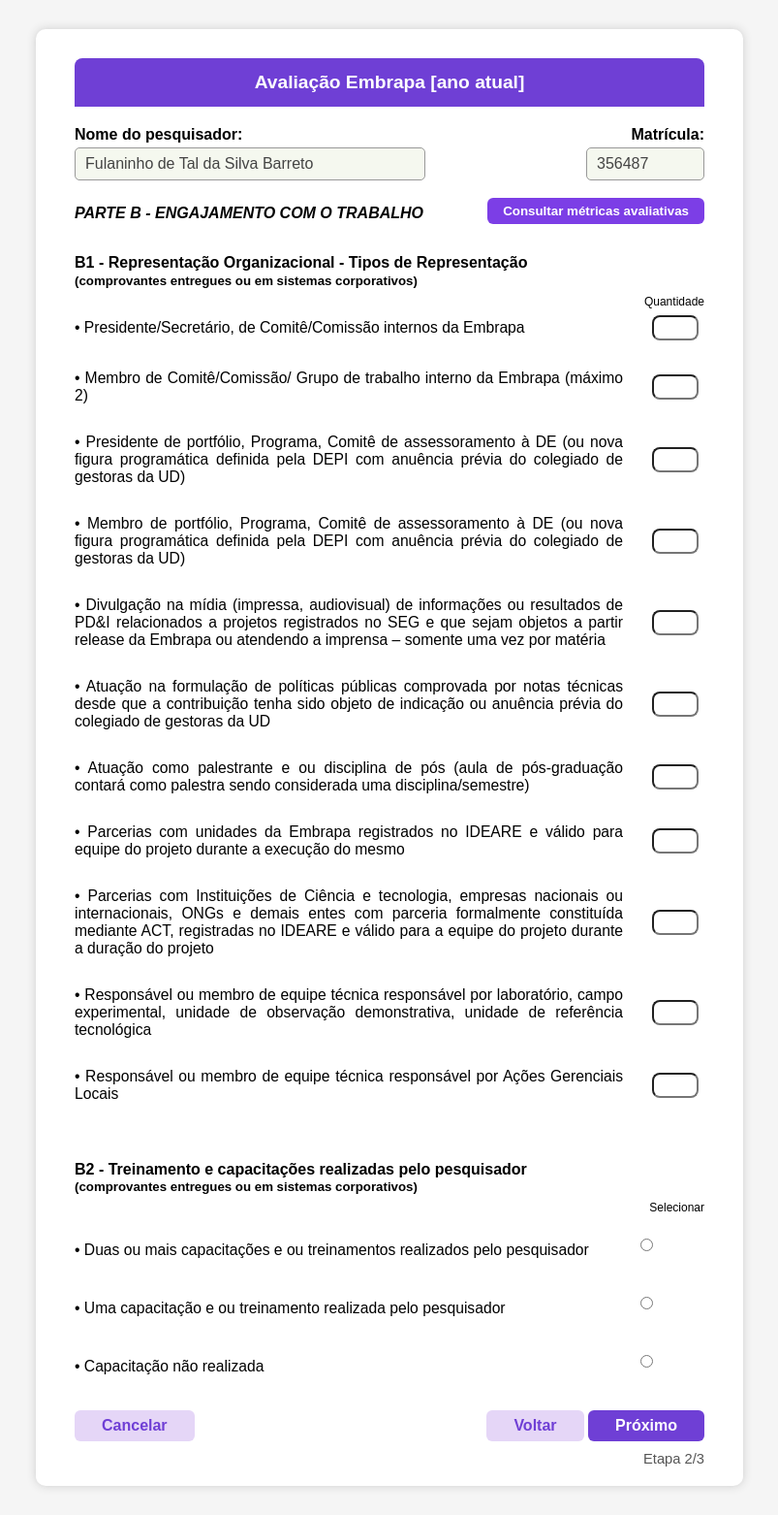
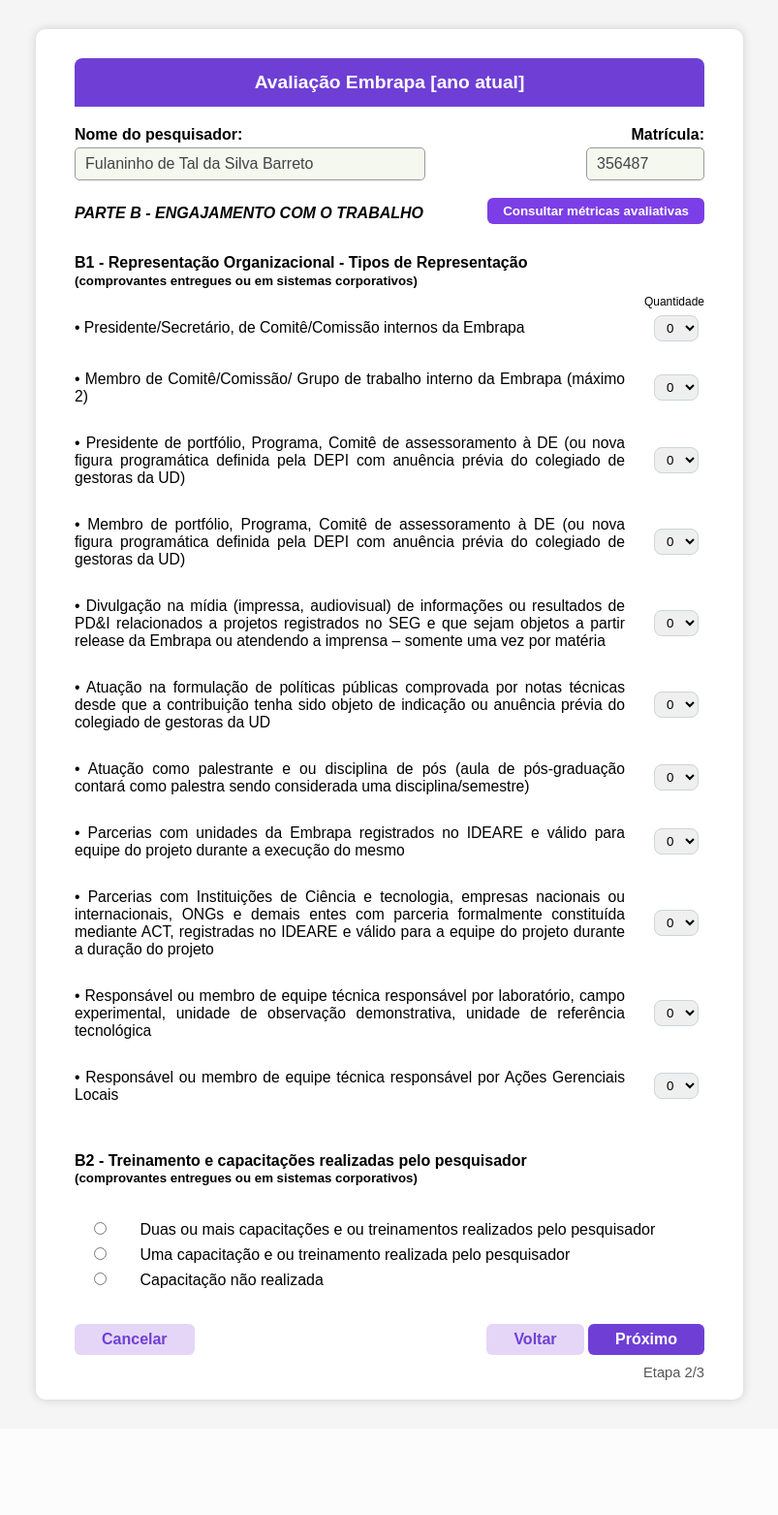
Before and after one commit to AnnaCarolinaSG/AvaliaQuick, a Django app: page /formB/ in a window 1280 px wide. Shown: the whole page at 97% size, without its empty margins (238-1041 px from the left). After the commit the page ends 1448 px from the top, so only its background shows below. Run offline with Django 5.2, Linux system fonts and the light colour scheme.

Commit message:
Formularios prontos - restaurados

```diff
--- a/formulario/forms.py
+++ b/formulario/forms.py
@@ -3,7 +3,7 @@ from symtable import Class
 from django import forms
 from .models import Formulario_A, Formulario_B, Formulario_C, QUANTIDADE_CHOICES, SELECAO_UNICA_CHOICES, SELECAO_CHOICES, PORCENTAGEM_CHOICES, VALOR_CONTRATO_CONVENIO_CHOICES, VALOR_RECURSOS_FINANCEIROS_COMPROVADOS_CHOICES
 
-widget_config = forms.Select(attrs={'class': 'widget-quantidade'})
+widget_config = forms.Select(attrs={'class': 'widget-quantidade', 'id': 'selecao_multipla'})
 widget_checkbox_redondo = forms.CheckboxInput(attrs={'class': 'checkbox-redondo'})
 
 
@@ -11,23 +11,23 @@ class FormularioAForm(forms.ModelForm):
 
     visao_sistemica = forms.ChoiceField(
         choices=SELECAO_CHOICES,
-        widget=forms.RadioSelect(attrs={'class': 'radios-inline'})
+        widget=forms.RadioSelect(attrs={'class': 'radios-inline', 'id': 'selecao_multipla'})
     )
     visao_analitica = forms.ChoiceField(
         choices=SELECAO_CHOICES,
-        widget=forms.RadioSelect(attrs={'class': 'radios-inline'})
+        widget=forms.RadioSelect(attrs={'class': 'radios-inline', 'id': 'selecao_multipla'})
     )
     foco_planejamento = forms.ChoiceField(
         choices=SELECAO_CHOICES,
-        widget=forms.RadioSelect(attrs={'class': 'radios-inline'})
+        widget=forms.RadioSelect(attrs={'class': 'radios-inline', 'id': 'selecao_multipla'})
     )
     orientacao_mudancas = forms.ChoiceField(
         choices=SELECAO_CHOICES,
-        widget=forms.RadioSelect(attrs={'class': 'radios-inline'})
+        widget=forms.RadioSelect(attrs={'class': 'radios-inline','id': 'selecao_multipla'})
     )
     relacoes_colaboracao = forms.ChoiceField(
         choices=SELECAO_CHOICES,
-        widget=forms.RadioSelect(attrs={'class': 'radios-inline'})
+        widget=forms.RadioSelect(attrs={'class': 'radios-inline', 'id': 'selecao_multipla'})
     )
 
     class Meta:
--- a/formulario/models.py
+++ b/formulario/models.py
@@ -33,7 +33,7 @@ VALOR_RECURSOS_FINANCEIROS_COMPROVADOS_CHOICES = [
 ]
 
 class Formulario_A(models.Model):
-    avaliacao = models.ForeignKey(Pendentes, on_delete=models.CASCADE)
+    #avaliacao = models.ForeignKey(Pendentes, on_delete=models.CASCADE, null=True)
     visao_sistemica = models.PositiveIntegerField(choices=SELECAO_CHOICES, null=False, blank=False)
     visao_analitica = models.PositiveIntegerField(choices=SELECAO_CHOICES,null=False, blank=False)
     foco_planejamento = models.PositiveIntegerField(choices=SELECAO_CHOICES,null=False, blank=False)
@@ -47,7 +47,7 @@ class Formulario_A(models.Model):
 
 class Formulario_B(models.Model):
     #Parte B1
-    avaliacao = models.ForeignKey(Pendentes, on_delete=models.CASCADE)
+    #avaliacao = models.ForeignKey(Pendentes, on_delete=models.CASCADE, null=True)
 
     presidente_comite = models.PositiveIntegerField(choices=QUANTIDADE_CHOICES, null=False, blank=False)
     membro_comite = models.PositiveIntegerField(choices=QUANTIDADE_CHOICES, null=False, blank=False)
@@ -66,7 +66,7 @@ class Formulario_B(models.Model):
 
 class Formulario_C(models.Model):
 
-    avaliacao = models.ForeignKey(Pendentes, on_delete=models.CASCADE)
+    #avaliacao = models.ForeignKey(Pendentes, on_delete=models.CASCADE)
     #Parte C1
     atuacao_editor = models.IntegerField(choices=QUANTIDADE_CHOICES, null=False, blank=False)
     clareza_coesao = models.IntegerField(choices=PORCENTAGEM_CHOICES, null=False, blank=False)
--- a/formulario/templates/formulario/base.html
+++ b/formulario/templates/formulario/base.html
@@ -138,7 +138,12 @@
           padding: 0;
           box-sizing: border-box;
         }
-
+         div#selecao_multipla{
+            display: flex;
+            flex-direction: row;
+             margin-top: 15px;
+             margin-bottom: 35px;
+        }
 
 
         .radio-group label {
--- a/formulario/templates/formulario/formB.html
+++ b/formulario/templates/formulario/formB.html
@@ -23,7 +23,7 @@
             • Presidente/Secretário, de Comitê/Comissão internos da Embrapa
         </div>
         <div class="coluna_quantidade">
-            {% include "./input_types/_quantidade.html" with field_name="presidente_comite" max=10 %}
+            {{ form.presidente_comite }}
         </div>
     </div>
 
@@ -32,7 +32,7 @@
             • Membro de Comitê/Comissão/ Grupo de trabalho interno da Embrapa (máximo 2)
         </div>
         <div class="coluna_quantidade">
-            {% include "./input_types/_quantidade.html" with field_name="membro_comite" max=2 %}
+            {{ form.membro_comite }}
         </div>
     </div>
 
@@ -41,7 +41,7 @@
             • Presidente de portfólio, Programa, Comitê de assessoramento à DE (ou nova figura programática definida pela DEPI com anuência prévia do colegiado de gestoras da UD)
         </div>
         <div class="coluna_quantidade">
-            {% include "./input_types/_quantidade.html" with field_name="presidente_portifolio" max=10 %}
+            {{ form.presidente_portifolio }}
         </div>
     </div>
 
@@ -50,7 +50,7 @@
             • Membro de portfólio, Programa, Comitê de assessoramento à DE (ou nova figura programática definida pela DEPI com anuência prévia do colegiado de gestoras da UD)
         </div>
         <div class="coluna_quantidade">
-            {% include "./input_types/_quantidade.html" with field_name="membro_portifolio" max=10 %}
+            {{ form.membro_portifolio }}
         </div>
     </div>
 
@@ -59,7 +59,7 @@
             • Divulgação na mídia (impressa, audiovisual) de informações ou resultados de PD&I relacionados a projetos registrados no SEG e que sejam objetos a partir release da Embrapa ou atendendo a imprensa – somente uma vez por matéria
         </div>
         <div class="coluna_quantidade">
-            {% include "./input_types/_quantidade.html" with field_name="divulgacao_midea" max=10 %}
+            {{ form.divulgacao_midea }}
         </div>
     </div>
 
@@ -68,7 +68,7 @@
             • Atuação na formulação de políticas públicas comprovada por notas técnicas desde que a contribuição tenha sido objeto de indicação ou anuência prévia do colegiado de gestoras da UD
         </div>
         <div class="coluna_quantidade">
-            {% include "./input_types/_quantidade.html" with field_name="formulacao_politicas" max=10 %}
+            {{ form.formulacao_politicas }}
         </div>
     </div>
 
@@ -77,7 +77,7 @@
             • Atuação como palestrante e ou disciplina de pós (aula de pós-graduação contará como palestra sendo considerada uma disciplina/semestre)
         </div>
         <div class="coluna_quantidade">
-            {% include "./input_types/_quantidade.html" with field_name="palestrante_disciplina_pos" max=10 %}
+            {{ form.palestrante_disciplina_pos }}
         </div>
     </div>
 
@@ -86,7 +86,7 @@
             • Parcerias com unidades da Embrapa registrados no IDEARE e válido para equipe do projeto durante a execução do mesmo
         </div>
         <div class="coluna_quantidade">
-            {% include "./input_types/_quantidade.html" with field_name="parcerias_embrapa" max=10 %}
+            {{ form.parcerias_embrapa }}
         </div>
     </div>
 
@@ -95,7 +95,7 @@
             • Parcerias com Instituições de Ciência e tecnologia, empresas nacionais ou internacionais, ONGs e demais entes com parceria formalmente constituída mediante ACT, registradas no IDEARE e válido para a equipe do projeto durante a duração do projeto
         </div>
         <div class="coluna_quantidade">
-            {% include "./input_types/_quantidade.html" with field_name="parcerias_instituicoes" max=10 %}
+            {{ form.parcerias_intituicoes }}
         </div>
     </div>
 
@@ -104,7 +104,7 @@
             • Responsável ou membro de equipe técnica responsável por laboratório, campo experimental, unidade de observação demonstrativa, unidade de referência tecnológica
         </div>
         <div class="coluna_quantidade">
-            {% include "./input_types/_quantidade.html" with field_name="responsavel_laboratorio" max=10 %}
+            {{ form.responsavel_laboratorio }}
         </div>
     </div>
 
@@ -113,47 +113,18 @@
             • Responsável ou membro de equipe técnica responsável por Ações Gerenciais Locais
         </div>
         <div class="coluna_quantidade">
-            {% include "./input_types/_quantidade.html" with field_name="acoes_gerenciais_locais" max=10 %}
+            {{ form.acoes_gerenciais_locais }}
         </div>
     </div>
 
     <!--=============================================================================================================== -->
 
     <div>
-        <h4 style="margin-top: 60px">B2 - Treinamento e capacitações realizadas pelo pesquisador</h4>
-        <h5 style="margin-top: -20px;margin-bottom: -5px">(comprovantes entregues ou em sistemas corporativos)</h5>
+        <h4 style="margin-top: 50px">B2 - Treinamento e capacitações realizadas pelo pesquisador</h4>
+        <h5 style="margin-top: -20px;margin-bottom: 35px">(comprovantes entregues ou em sistemas corporativos)</h5>
     </div>
 
-    <div style="justify-content: right; display: flex;">
-        <p style="font-size: 12px;">Selecionar</p>
-    </div>
-
-    <div class="parametro_quant" style="margin-top: 10px">
-        <div class="parametro-desc">
-            • Duas ou mais capacitações e ou treinamentos realizados pelo pesquisador
-        </div>
-        <div class="coluna_quantidade" style="margin-right: 20px">
-            {% include "./input_types/_selecao_unica.html" with field_name="treinamentos_capacitacoes" value=2 selected_value=selected_value %}
-        </div>
-    </div>
-
-    <div class="parametro_quant">
-        <div class="parametro-desc">
-            • Uma capacitação e ou treinamento realizada pelo pesquisador
-        </div>
-        <div class="coluna_quantidade" style="margin-right: 20px">
-            {% include "./input_types/_selecao_unica.html" with field_name="treinamentos_capacitacoes" value=1 selected_value=selected_value %}
-        </div>
-    </div>
-
-    <div class="parametro_quant">
-        <div class="parametro-desc">
-            • Capacitação não realizada
-        </div>
-        <div class="coluna_quantidade" style="margin-right: 20px">
-            {% include "./input_types/_selecao_unica.html" with field_name="treinamentos_capacitacoes" value=0 selected_value=selected_value %}
-        </div>
-    </div>
+    {{ form.treinamentos_capacitacoes }}
 
 
 {% endblock %}
```
Also changed, not shown: formulario/templates/formulario/formA.html (+8 -8 lines).
